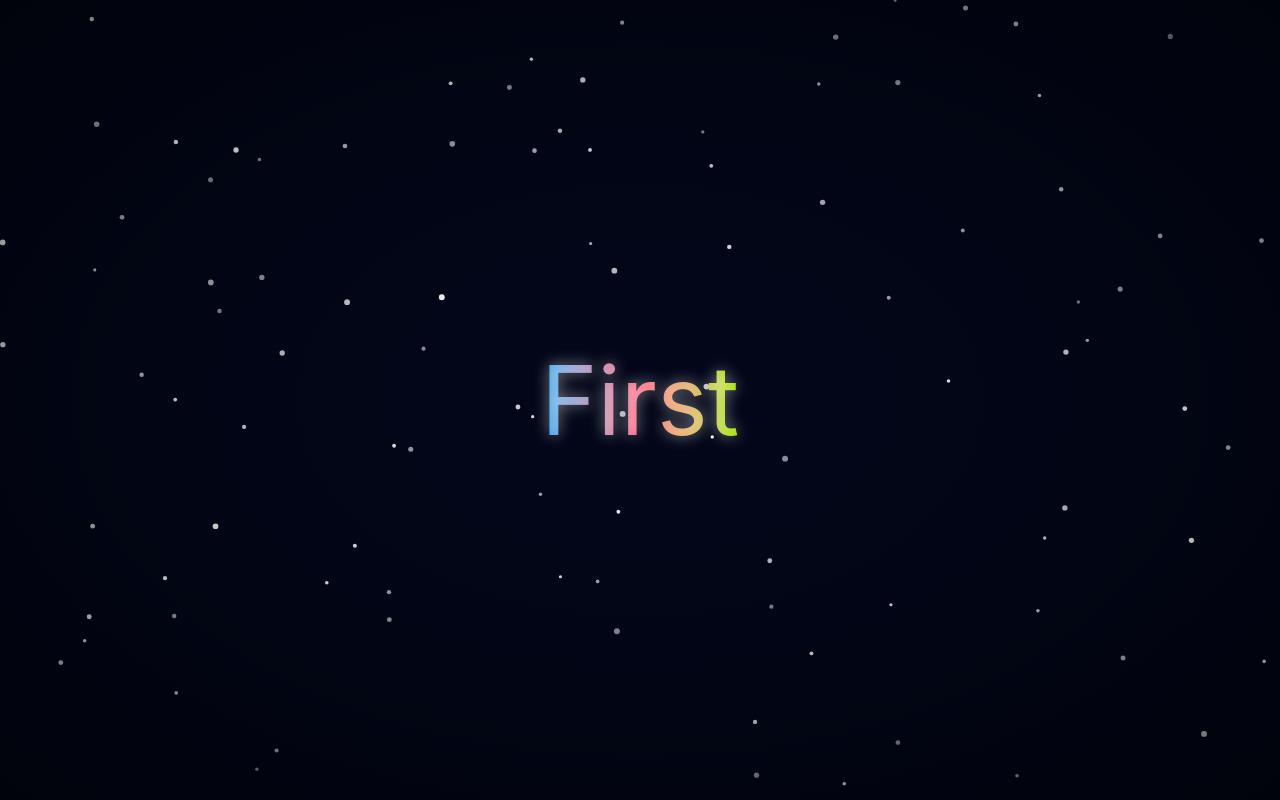
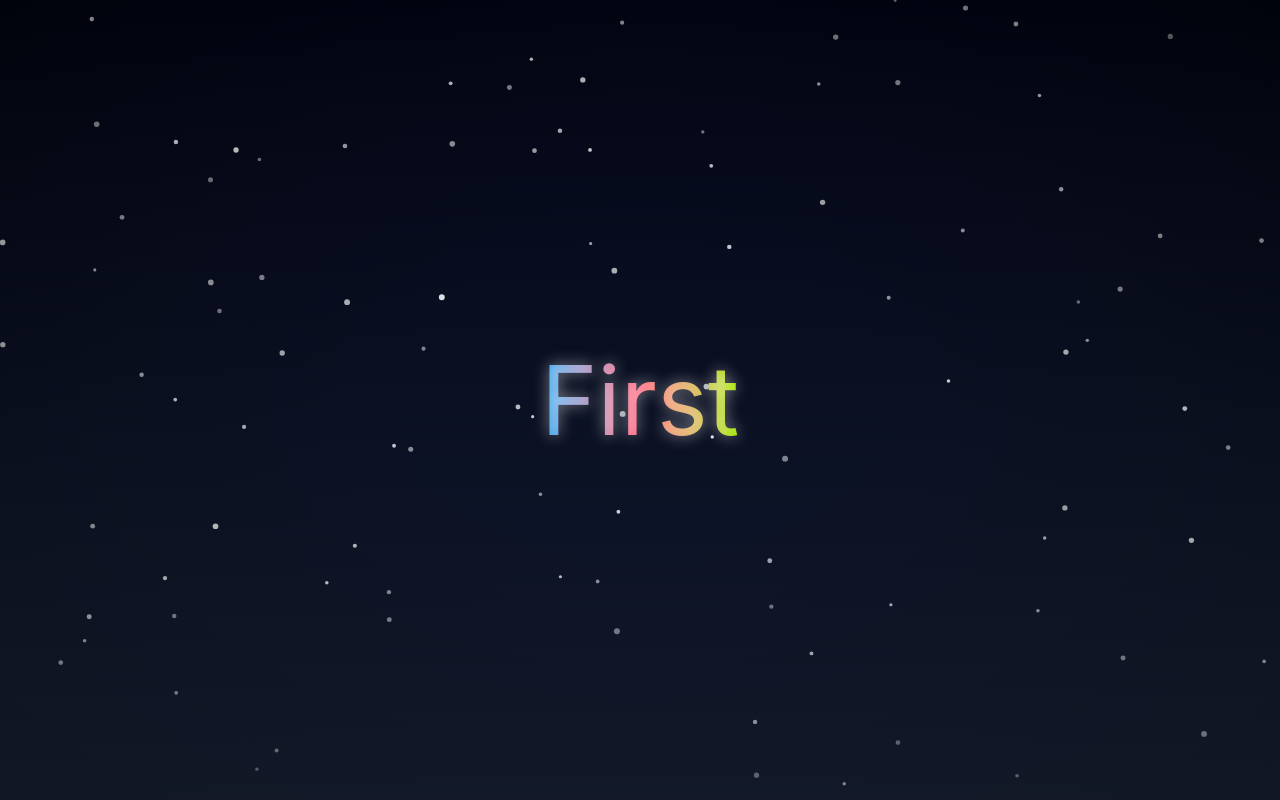
Before and after one commit to wcho21/rooi, a SvelteKit app: page / in a window 1280 px wide. Built offline with nearby package versions, Linux system fonts and the light colour scheme.

Commit message:
add more gradient background layer

```diff
--- a/src/routes/+page.svelte
+++ b/src/routes/+page.svelte
@@ -17,9 +17,10 @@
 
 <svelte:window bind:devicePixelRatio={dpr} />
 
-<div class="fixed w-full h-dvh bg-slate-950 pointer-events-none z-[-3]"></div>
-<canvas bind:this={canvas} class="fixed w-full w-full h-dvh pointer-events-none z-[-2] opacity-0"></canvas>
-<div class="bg-radial from-[transparent] from-[25%] to-[rgba(0,0,0,0.5)] fixed w-full h-dvh pointer-events-none z-[-1]"></div>
+<div class="fixed w-full h-dvh bg-slate-950 pointer-events-none z-[-4]"></div>
+<canvas bind:this={canvas} class="fixed w-full w-full h-dvh pointer-events-none z-[-3] opacity-0"></canvas>
+<div class="bg-radial from-[transparent] from-[25%] to-[rgba(0,0,0,0.5)] fixed w-full h-dvh pointer-events-none z-[-2]"></div>
+<div class="bg-linear-to-b from-[transparent] to-slate-600 fixed w-full h-dvh pointer-events-none z-[-1] opacity-25"></div>
 <Screen>
   <Slide>
     <div class="text-slate-100 w-full h-full flex items-center justify-center text-shadow-[0px_0px_15px_rgba(255,255,255,0.5)]">
```
